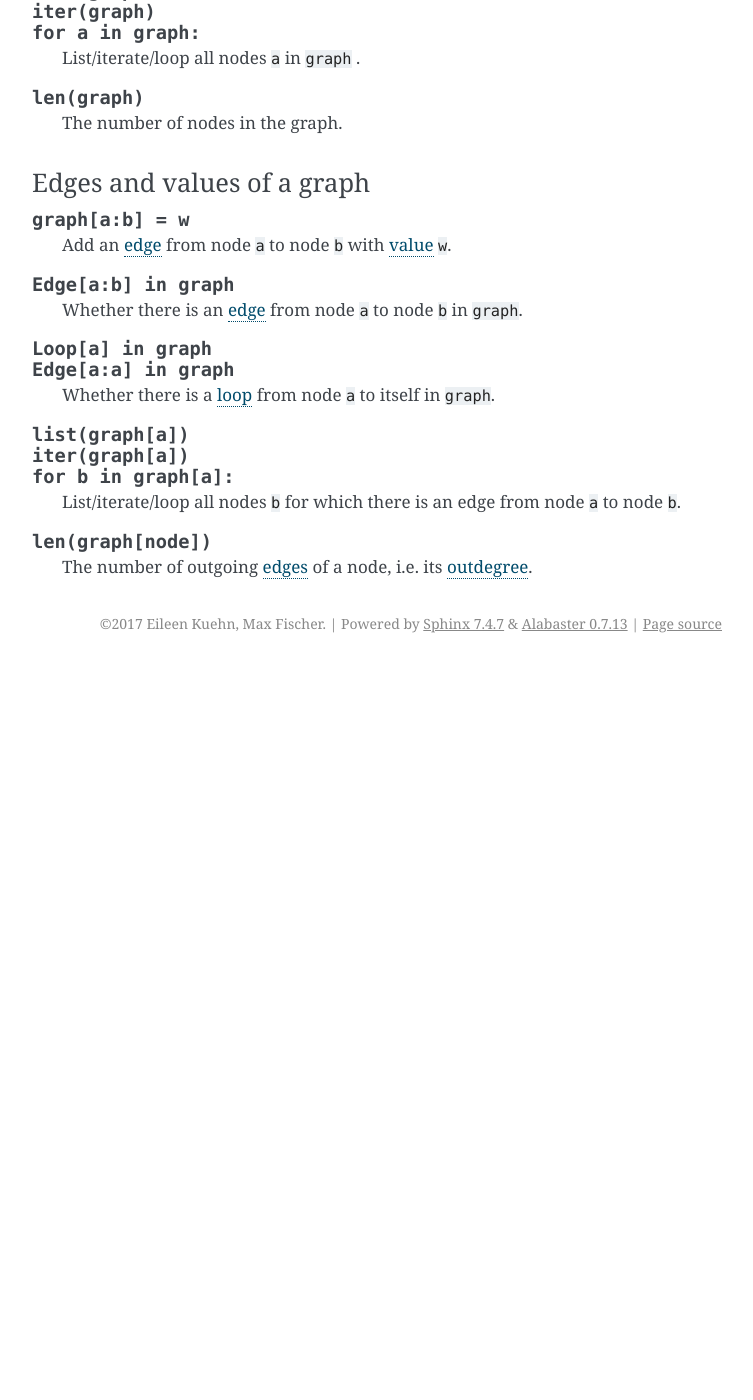
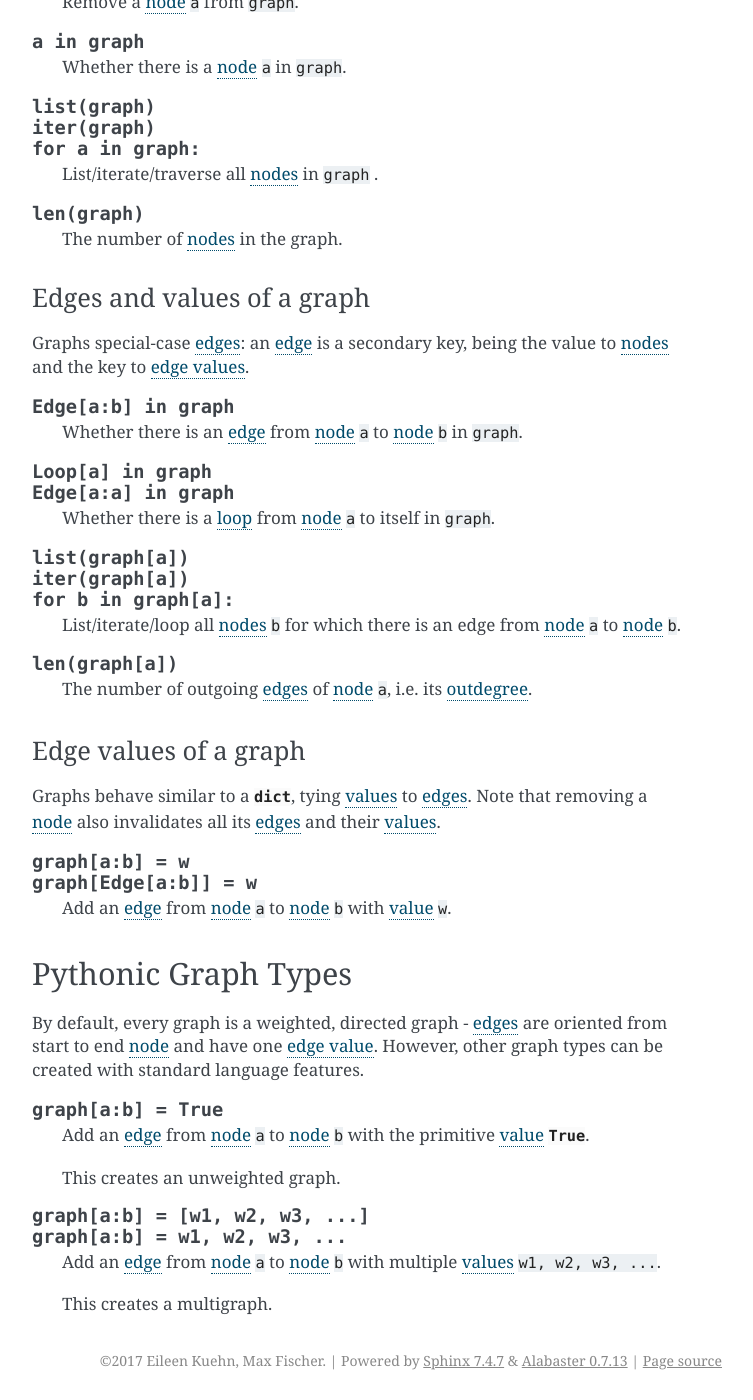
Before and after one commit to MaineKuehn/graphi, a Sphinx documentation site: the page built from docs/source/common_ops.rst, in a window 1280 px wide and 1400 px high, scrolled down 654 px. Shown: the whole window, without its empty margins (388-1141 px from the left). Built offline with Sphinx 7.4.7, drawn with Linux system fonts in a browser that asks for light colours; formulas are drawn with MathJax 3; before the commit the page ends 1317 px from its top, so only the background shows below that; some of the changed text lies outside the part shown.

Commit message:
docs update

```diff
--- a/docs/source/common_ops.rst
+++ b/docs/source/common_ops.rst
@@ -19,9 +19,14 @@ Pythonic Graph Operations
 Nodes of a graph
 ----------------
 
-.. describe:: graph.add(a)
+Graphs behave like a :py:class:`set` with regard to :term:`nodes <node>`.
+Note that removing a :term:`node` also invalidates all its :term:`edges <edge>` and their :term:`values <edge value>`.
 
-    Safely add a :term:`node` ``a`` to ``graph``.
+.. describe:: graph[a] = True
+              graph.add(a)
+              graph.discard(a)
+
+    Safely add or remove a :term:`node` ``a`` from ``graph``.
 
 .. describe:: del graph[a]
 
@@ -35,7 +40,7 @@ Nodes of a graph
               iter(graph)
               for a in graph:
 
-    List/iterate/loop all :term:`nodes <node>` ``a`` in ``graph`` .
+    List/iterate/traverse all :term:`nodes <node>` in ``graph`` .
 
 .. describe:: len(graph)
 
@@ -44,9 +49,8 @@ Nodes of a graph
 Edges and values of a graph
 ---------------------------
 
-.. describe:: graph[a:b] = w
-
-    Add an :term:`edge` from :term:`node` ``a`` to :term:`node` ``b`` with :term:`value <edge value>` ``w``.
+Graphs special-case :term:`edges <edge>`: an :term:`edge` is a secondary key,
+being the value to :term:`nodes <node>` and the key to :term:`edge values <edge value>`.
 
 .. describe:: Edge[a:b] in graph
 
@@ -64,6 +68,39 @@ Edges and values of a graph
     List/iterate/loop all :term:`nodes <node>` ``b`` for which there is an
     edge from :term:`node` ``a`` to :term:`node` ``b``.
 
-.. describe:: len(graph[node])
+.. describe:: len(graph[a])
 
-    The number of outgoing :term:`edges <edge>` of a :term:`node`, i.e. its :term:`outdegree`.
+    The number of outgoing :term:`edges <edge>` of :term:`node` ``a``, i.e. its :term:`outdegree`.
+
+Edge values of a graph
+----------------------
+
+Graphs behave similar to a :py:class:`dict`, tying :term:`values <edge value>` to :term:`edges <edge>`.
+Note that removing a :term:`node` also invalidates all its :term:`edges <edge>` and their :term:`values <edge value>`.
+
+.. describe:: graph[a:b] = w
+              graph[Edge[a:b]] = w
+
+    Add an :term:`edge` from :term:`node` ``a`` to :term:`node` ``b`` with :term:`value <edge value>` ``w``.
+
+Pythonic Graph Types
+++++++++++++++++++++
+
+By default, every graph is a weighted, directed graph
+- :term:`edges <edge>` are oriented from start to end :term:`node` and have one :term:`edge value`.
+However, other graph types can be created with standard language features.
+
+.. describe:: graph[a:b] = True
+
+    Add an :term:`edge` from :term:`node` ``a`` to :term:`node` ``b`` with
+    the primitive :term:`value <edge value>` :py:const:`True`.
+
+    This creates an unweighted graph.
+
+.. describe:: graph[a:b] = [w1, w2, w3, ...]
+              graph[a:b] = w1, w2, w3, ...
+
+    Add an :term:`edge` from :term:`node` ``a`` to :term:`node` ``b`` with
+    multiple :term:`values <edge value>` ``w1, w2, w3, ...``.
+
+    This creates a multigraph.
--- a/docs/source/glossary.rst
+++ b/docs/source/glossary.rst
@@ -26,6 +26,9 @@ Glossary
         A collection of :term:`nodes <node>`, :term:`edges <edge>` between them
         and possibly :term:`values <edge value>` associated with any :term:`edges <edge>`.
 
+    node
+        A regular object in a :term:`graph`.
+
     edge
     arrow
         A connection between two :term:`nodes <node>` in a :term:`graph`.
```
